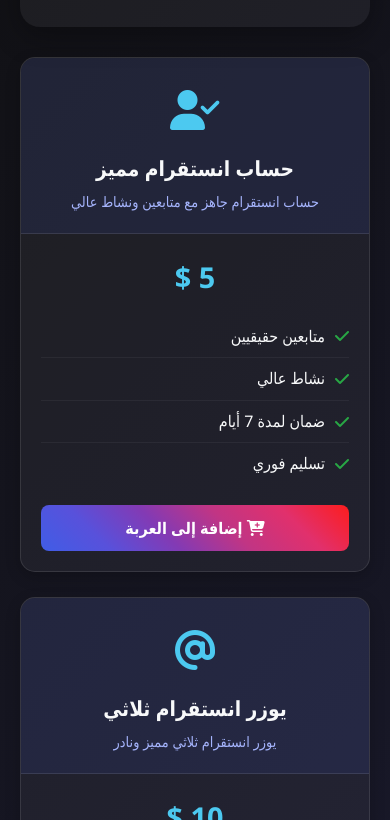
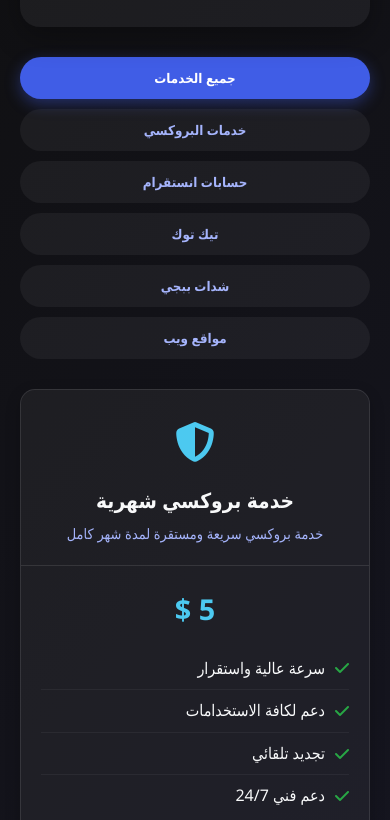
Before and after one commit to Gokar-54/shob.haker.com, a plain HTML site: page index.html in a window 390 px wide. Shown: the part 461-1281 px from the top of the page. Drawn offline with Linux system fonts and the light colour scheme.

Commit message:
Update index.html

```diff
--- a/index.html
+++ b/index.html
@@ -3,7 +3,7 @@
 <head>
     <meta charset="UTF-8">
     <meta name="viewport" content="width=device-width, initial-scale=1.0">
-    <title>متجر اليوزرات المميزة - حسابات انستقرام للبيع</title>
+    <title>متجر الخدمات الرقمية - بروكسي, حسابات, شدات ببجي</title>
     <link rel="stylesheet" href="https://cdnjs.cloudflare.com/ajax/libs/font-awesome/6.4.0/css/all.min.css">
     <style>
         * {
@@ -22,6 +22,9 @@
             --light: #f8f9fa;
             --success: #28a745;
             --warning: #ffc107;
+            --instagram: #E1306C;
+            --tiktok: #000000;
+            --pubg: #FF8C00;
         }
 
         body {
@@ -96,6 +99,35 @@
             color: #a5b4fc;
         }
 
+        .category-tabs {
+            display: flex;
+            flex-wrap: wrap;
+            gap: 10px;
+            margin-bottom: 30px;
+            justify-content: center;
+        }
+
+        .category-tab {
+            padding: 12px 25px;
+            background: rgba(255, 255, 255, 0.05);
+            border: none;
+            border-radius: 50px;
+            color: #a5b4fc;
+            cursor: pointer;
+            transition: all 0.3s ease;
+            font-weight: 600;
+        }
+
+        .category-tab.active {
+            background: var(--primary);
+            color: white;
+            box-shadow: 0 5px 15px rgba(64, 93, 230, 0.4);
+        }
+
+        .category-tab:hover {
+            transform: translateY(-3px);
+        }
+
         .products-grid {
             display: grid;
             grid-template-columns: repeat(auto-fill, minmax(300px, 1fr));
@@ -121,15 +153,19 @@
         .product-header {
             padding: 20px;
             text-align: center;
-            background: rgba(64, 93, 230, 0.1);
             border-bottom: 1px solid rgba(255, 255, 255, 0.1);
         }
 
         .product-icon {
             font-size: 2.5rem;
             margin-bottom: 10px;
-            color: #4cc9f0;
         }
+
+        .proxy-icon { color: #4cc9f0; }
+        .instagram-icon { color: var(--instagram); }
+        .tiktok-icon { color: var(--tiktok); }
+        .pubg-icon { color: var(--pubg); }
+        .website-icon { color: #28a745; }
 
         .product-title {
             font-size: 1.3rem;
@@ -382,14 +418,18 @@
                 flex-direction: column;
                 gap: 15px;
             }
+
+            .category-tabs {
+                flex-direction: column;
+            }
         }
     </style>
 </head>
 <body>
     <div class="container">
         <header>
-            <h1 class="logo">InstaPremium</h1>
-            <p class="tagline">أفضل اليوزرات المميزة وحسابات انستقرام للبيع بأفضل الأسعار</p>
+            <h1 class="logo">DigitalStore</h1>
+            <p class="tagline">أفضل الخدمات الرقمية - بروكسي, حسابات, شدات ببجي, ومواقع ويب</p>
 
             <div class="stats">
                 <div class="stat">
@@ -406,6 +446,15 @@
                 </div>
             </div>
         </header>
+
+        <div class="category-tabs">
+            <button class="category-tab active" data-category="all">جميع الخدمات</button>
+            <button class="category-tab" data-category="proxy">خدمات البروكسي</button>
+            <button class="category-tab" data-category="instagram">حسابات انستقرام</button>
+            <button class="category-tab" data-category="tiktok">تيك توك</button>
+            <button class="category-tab" data-category="pubg">شدات ببجي</button>
+            <button class="category-tab" data-category="website">مواقع ويب</button>
+        </div>
 
         <section class="products-grid" id="productsGrid">
             <!-- سيتم ملء المنتجات بواسطة JavaScript -->
@@ -430,7 +479,7 @@
                         <i class="fab fa-bitcoin"></i>
                     </div>
                     <h3>USDT</h3>
-                    <p>الدفع بعملة USDT,trc20</p>
+                    <p>الدفع بعملة USDT</p>
                     <div class="payment-details">
                         TFpW3DHiTgUR7TvKxnKdQatHhV2zjmUSXR
                     </div>
@@ -477,7 +526,7 @@
                     <select id="paymentMethod" required>
                         <option value="">اختر طريقة الدفع</option>
                         <option value="شام كاش">شام كاش</option>
-                        <option value="USDT,TRC20">USDT</option>
+                        <option value="USDT">USDT</option>
                     </select>
                 </div>
 
@@ -502,9 +551,10 @@
                 <a href="#"><i class="fab fa-instagram"></i></a>
                 <a href="#"><i class="fab fa-telegram"></i></a>
                 <a href="#"><i class="fab fa-whatsapp"></i></a>
+                <a href="#"><i class="fab fa-tiktok"></i></a>
             </div>
-            <p>InstaPremium &copy; 2023 - جميع الحقوق محفوظة</p>
-            <p>نقدم أفضل اليوزرات المميزة وحسابات انستقرام للبيع</p>
+            <p>DigitalStore &copy; 2023 - جميع الحقوق محفوظة</p>
+            <p>نقدم أفضل الخدمات الرقمية بأسعار تنافسية</p>
         </footer>
 
         <div class="notification" id="notification">
@@ -518,63 +568,116 @@
             const products = [
                 {
                     id: 1,
+                    title: "خدمة بروكسي شهرية",
+                    description: "خدمة بروكسي سريعة ومستقرة لمدة شهر كامل",
+                    price: 5,
+                    category: "proxy",
+                    features: [
+                        "سرعة عالية واستقرار",
+                        "دعم لكافة الاستخدامات",
+                        "تجديد تلقائي",
+                        "دعم فني 24/7"
+                    ],
+                    icon: "fas fa-shield-alt proxy-icon"
+                },
+                {
+                    id: 2,
                     title: "حساب انستقرام مميز",
                     description: "حساب انستقرام جاهز مع متابعين ونشاط عالي",
                     price: 5,
+                    category: "instagram",
                     features: [
                         "متابعين حقيقيين",
                         "نشاط عالي",
                         "ضمان لمدة 7 أيام",
                         "تسليم فوري"
                     ],
-                    icon: "fas fa-user-check"
+                    icon: "fab fa-instagram instagram-icon"
                 },
                 {
-                    id: 2,
+                    id: 3,
                     title: "يوزر انستقرام ثلاثي",
                     description: "يوزر انستقرام ثلاثي مميز ونادر",
                     price: 10,
+                    category: "instagram",
                     features: [
                         "يوزر ثلاثي نادر",
                         "سهل النطق والحفظ",
                         "مناسب للعلامات التجارية",
                         "تسليم فوري بعد الدفع"
                     ],
-                    icon: "fas fa-at"
-                },
-                {
-                    id: 3,
-                    title: "يوزر انستقرام رباعي",
-                    description: "يوزر انستقرام رباعي مميز وجذاب",
-                    price: 7,
-                    features: [
-                        "يوزر رباعي مميز",
-                        "معنى واضح وجذاب",
-                        "مناسب للمشاهير",
-                        "تسليم فوري"
-                    ],
-                    icon: "fas fa-hashtag"
+                    icon: "fas fa-at instagram-icon"
                 },
                 {
                     id: 4,
+                    title: "حساب تيك توك مميز",
+                    description: "حساب تيك توك جاهز مع متابعين",
+                    price: 5,
+                    category: "tiktok",
+                    features: [
+                        "متابعين نشطين",
+                        "محتوى مميز",
+                        "ضمان استبدال",
+                        "تسليم خلال ساعة"
+                    ],
+                    icon: "fab fa-tiktok tiktok-icon"
+                },
+                {
+                    id: 5,
+                    title: "يوزر تيك توك مميز",
+                    description: "يوزر تيك توك نادر وجذاب",
+                    price: 10,
+                    category: "tiktok",
+                    features: [
+                        "يوزر نادر وجذاب",
+                        "مناسب للمشاهير",
+                        "حجز لمدة 24 ساعة",
+                        "تسليم فوري"
+                    ],
+                    icon: "fas fa-user-tag tiktok-icon"
+                },
+                {
+                    id: 6,
+                    title: "60 UC شدات ببجي",
+                    description: "شحن 60 UC للعبة ببجي موبايل",
+                    price: 0.5,
+                    category: "pubg",
+                    features: [
+                        "شحن سريع وآمن",
+                        "دعم لكافة السيرفرات",
+                        "شحن خلال 15 دقيقة",
+                        "ضمان استرجاع"
+                    ],
+                    icon: "fas fa-gamepad pubg-icon"
+                },
+                {
+                    id: 7,
+                    title: "إنشاء موقع ويب",
+                    description: "تصميم وتطوير موقع ويب احترافي",
+                    price: 25,
+                    category: "website",
+                    features: [
+                        "تصميم احترافي متجاوب",
+                        "استضافة لمدة سنة",
+                        "اسم نطاق مجاني",
+                        "دعم فني لمدة 3 أشهر"
+                    ],
+                    icon: "fas fa-code website-icon"
+                },
+                {
+                    id: 8,
                     title: "باقة اليوزرات المميزة",
                     description: "مجموعة من اليوزرات المميزة بأسعار تنافسية",
                     price: 25,
+                    category: "instagram",
                     features: [
                         "5 يوزرات ثلاثية ورباعية",
                         "أسعار مميزة للكميات",
                         "تشكيلة متنوعة",
                         "ضمان الاستبدال"
                     ],
-                    icon: "fas fa-gem"
+                    icon: "fas fa-gem instagram-icon"
                 }
-            ];
-
-            // بيانات اليوزرات المميزة
-            const premiumUsernames = [
-                "Bae", "Shy", "Pup", "Own", "Odd", "Lax", "Hit", "Pac", "Its", "Ear",
-                "Tat", "Tee", "Job", "Hem", "Cry", "Dot", "Vie", "Yea", "Son", "Lei",
-                "Jem", "Elf", "Eon", "Sip", "Yok", "Fax", "Pie", "Kef", "Gum", "Itz"
             ];
 
             // عناصر DOM
@@ -588,9 +691,11 @@
             const notification = document.getElementById('notification');
             const totalProducts = document.getElementById('totalProducts');
             const totalOrders = document.getElementById('totalOrders');
+            const categoryTabs = document.querySelectorAll('.category-tab');
 
             // عربة التسوق
             let cart = [];
+            let currentCategory = 'all';
 
             // تهيئة التطبيق
             function init() {
@@ -608,13 +713,27 @@
                     e.preventDefault();
                     submitOrder();
                 });
+
+                // أحداث تبويبات الفئات
+                categoryTabs.forEach(tab => {
+                    tab.addEventListener('click', function() {
+                        categoryTabs.forEach(t => t.classList.remove('active'));
+                        this.classList.add('active');
+                        currentCategory = this.getAttribute('data-category');
+                        displayProducts();
+                    });
+                });
             }
 
             // عرض المنتجات
             function displayProducts() {
                 productsGrid.innerHTML = '';
 
-                products.forEach(product => {
+                const filteredProducts = currentCategory === 'all'
+                    ? products
+                    : products.filter(product => product.category === currentCategory);
+
+                filteredProducts.forEach(product => {
                     const productCard = document.createElement('div');
                     productCard.className = 'product-card';
 
@@ -663,7 +782,8 @@
                             id: product.id,
                             title: product.title,
                             price: product.price,
-                            quantity: 1
+                            quantity: 1,
+                            category: product.category
                         });
                     }
 
@@ -710,7 +830,7 @@
                         cartItems.appendChild(cartItem);
                     });
 
-                    totalAmount.textContent = total;
+                    totalAmount.textContent = total.toFixed(2);
                     cartTotal.style.display = 'block';
                     checkoutBtn.style.display = 'block';
 
@@ -752,7 +872,7 @@
                 totalProducts.textContent = products.length;
 
                 // محاكاة عدد الطلبات (في التطبيق الحقيقي، سيتم جلب هذه البيانات من قاعدة البيانات)
-                const savedOrders = JSON.parse(localStorage.getItem('instaPremiumOrders')) || [];
+                const savedOrders = JSON.parse(localStorage.getItem('digitalStoreOrders')) || [];
                 totalOrders.textContent = savedOrders.length;
             }
 
@@ -789,9 +909,9 @@
                 };
 
                 // حفظ الطلب في localStorage
-                const savedOrders = JSON.parse(localStorage.getItem('instaPremiumOrders')) || [];
+                const savedOrders = JSON.parse(localStorage.getItem('digitalStoreOrders')) || [];
                 savedOrders.push(order);
-                localStorage.setItem('instaPremiumOrders', JSON.stringify(savedOrders));
+                localStorage.setItem('digitalStoreOrders', JSON.stringify(savedOrders));
 
                 showNotification('تم تقديم طلبك بنجاح! رقم الطلب: ' + order.id);
 
@@ -805,7 +925,7 @@
 
             // توليد رقم طلب عشوائي
             function generateOrderId() {
-                return 'ORD' + Date.now().toString().substr(-6);
+                return 'DIG' + Date.now().toString().substr(-6);
             }
 
             // بدء التطبيق
```
